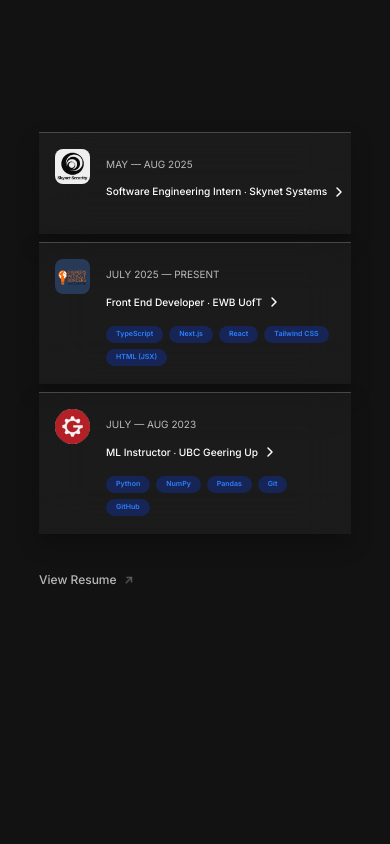
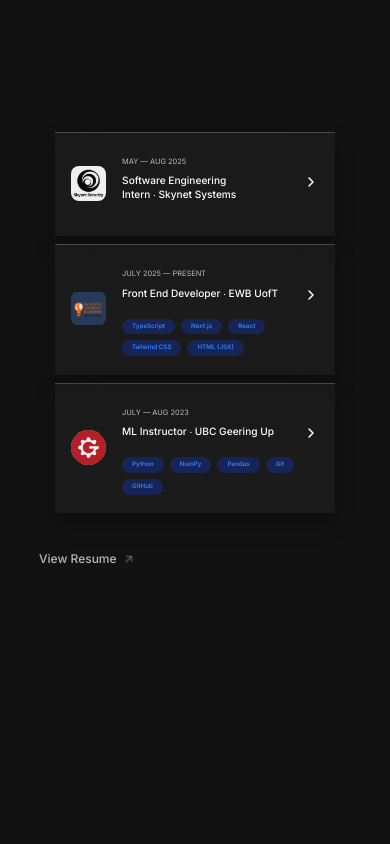
Before and after one commit to stev-jz/website, a Next.js app: page / in a window 390 px wide. Shown: the part 900-1744 px from the top of the page. Built offline with nearby package versions, Linux system fonts and the light colour scheme.

Commit message:
glass container major changes

```diff
--- a/src/app/sections/projects.tsx
+++ b/src/app/sections/projects.tsx
@@ -18,7 +18,7 @@ export default function Projects(){
             {/*the footer */}
             <div className="lg:pl-3 max-lg:px-4 mt-40 mb-10 text-left text-black/60 dark:text-gray-400">
                 <p className=" tracking-tight font-light lg:text-[2.1vh] max-lg:text-[3.2vw] leading-relaxed lg:w-[70%] max-lg:w-full ">
-                    Coded and designed in{' '}
+                    Developed and designed in{' '}
                     <TechUsed href="https://code.visualstudio.com/">
                     Visual Studio Code
                     </TechUsed>
--- a/src/components/GlassContainer.tsx
+++ b/src/components/GlassContainer.tsx
@@ -15,8 +15,7 @@ export default function GlassContainer(props: GlassContainerProps) {
   const descId = useId();
 
   return (
-    <div className="container-type-inline max-lg:w-[80vw] max-lg:mx-auto">
-      {/* Entire card toggles description */}
+    <div className="container-type-inline max-lg:w-[80vw] max-lg:mx-auto max-lg:px-4">
       <button
         type="button"
         onClick={() => setOpen(v => !v)}
@@ -25,14 +24,15 @@ export default function GlassContainer(props: GlassContainerProps) {
         className={`
           cursor-pointer
           group relative w-full text-left
-          pt-4 pb-[max(2.2vh,14px)]           /* a bit taller when collapsed */
-          flex px-[clamp(1rem,3vw,2.5rem)] gap-[clamp(1rem,3vw,2.5rem)]
-          rounded-[15]
+          pt-4 pb-[max(2.2vh,14px)]
+          flex items-center
+          px-[clamp(1rem,3vw,2.5rem)] gap-[clamp(1rem,3vw,2.5rem)]
+          rounded-[15] overflow-hidden
           transition duration-300 ease-in-out
           border-t dark:border-t-white/20 border-t-white/40
           dark:bg-white/4 bg-gray-400/15 backdrop-blur-xl
           shadow-[0_10px_20px_rgba(0,0,0,0.25)]
-          dark:hover:bg-white/8 hover:bg-white/17 hover:opacity-200
+          dark:hover:bg-white/8 hover:bg-white/17
           dark:hover:shadow-[0_10px_20px_rgba(0,0,0,0.25)]
           hover:shadow-[0_10px_20px_rgba(0,0,0,0.35)]
           dark:hover:backdrop-blur-md hover:backdrop-blur-2xl
@@ -40,78 +40,76 @@ export default function GlassContainer(props: GlassContainerProps) {
           focus:outline-none focus-visible:ring-2 focus-visible:ring-blue-500/60
         `}
       >
-        {/* Logo */}
-        <div className="flex items-center">
-          <div className="lg:size-[clamp(8vh,9cqw,12vh)] max-lg:size-[clamp(28px,9vw,40px)] max-lg:shrink-0 rounded-lg overflow-hidden">
+        {/* Icon */}
+        <div className="grid place-items-center">
+          <div className="
+            lg:size-[clamp(8vh,9cqw,12vh)]
+            max-lg:size-[clamp(28px,9vw,40px)]
+            shrink-0 rounded-lg overflow-hidden
+            [&>*]:h-full [&>*]:w-full
+            [&_img]:block [&_img]:h-full [&_img]:w-full [&_img]:object-contain
+          ">
             {props.projectImage}
           </div>
         </div>
 
         {/* Content */}
-        <div className="flex-1 h-full min-w-0 flex flex-col justify-center">
-          <div className="flex flex-col items-start justify-between mb-[0.5em] gap-1">
-            <div className="lg:text-[clamp(0.6vh,1.9cqw,1.6vh)] max-lg:text-[clamp(10px,2.5vw,14px)] opacity-70 py-2 text-gray-800 dark:text-white">
+        <div className="flex-1 min-w-0 flex flex-col justify-center">
+        <div
+  className="
+    py-2 opacity-70 text-gray-800 dark:text-white leading-tight
+    lg:text-[clamp(0.6vh,1.9cqw,1.6vh)]
+    max-lg:text-[clamp(7px,1.9vw,11px)]  // was clamp(10px,2.2vw,12px)
+  "
+>
   {props.date}
 </div>
 
-            {/* Title + chevron (chevron only on hover desktop; always on mobile) */}
+          <div className="w-full flex items-start gap-2 mb-[0.5em]">
           <h1
   className="
-                transition-colors duration-300 ease-in-out
+    flex-1 min-w-0 break-words text-balance leading-snug
     text-gray-900 dark:text-white
     group-hover:text-blue-700 dark:group-hover:text-blue-600
-                lg:text-[clamp(1.4vh,2.4cqw,2.3vh)] max-lg:text-[clamp(1px,2.6vw,18px)]
+    transition-colors duration-300 ease-in-out
+    lg:text-[clamp(1.4vh,2.4cqw,2.3vh)]
+    max-lg:text-[clamp(9px,2.6vw,15px)]  // was clamp(12px,3.2vw,16px)
     font-[500]
   "
 >
-              <span
-                className="
-                  inline-flex items-center min-w-0
-                  max-lg:whitespace-nowrap max-lg:overflow-visible
-                  lg:truncate lg:overflow-hidden
-                "
-              >
-                <span className="min-w-0">{props.title}</span>
+  {props.title}
+</h1>
 
             {props.description && (
               <span
                 className="
-                      align-middle ml-1 inline-flex items-center justify-center
+                  ml-1 shrink-0 inline-flex items-center justify-center
                   opacity-0 group-hover:opacity-100 max-lg:opacity-100
-                      transition-opacity duration-300
+                  transition-opacity duration-300 text-inherit
                 "
                 aria-hidden="true"
               >
                 <svg
                   viewBox="0 0 24 24"
-                      className={`h-4 w-4 flex-shrink-0 transition-transform duration-300 ease-out ${open ? 'rotate-90' : 'rotate-0'}`}
-                      fill="none"
-                      stroke="currentColor"   /* matches title color */
-                      strokeWidth="2.2"
-                      strokeLinecap="round"
-                      strokeLinejoin="round"
+                  className={`h-4 w-4 transition-transform duration-300 ease-out ${open ? 'rotate-90' : 'rotate-0'}`}
+                  fill="none" stroke="currentColor" strokeWidth="2.2" strokeLinecap="round" strokeLinejoin="round"
                 >
                   <path d="M9 6l6 6-6 6" />
                 </svg>
               </span>
             )}
-              </span>
-            </h1>
           </div>
 
-          {/* Collapsible description with link emoji at the end */}
           {props.description && (
-            <div
-              id={descId}
-              className={`
-                grid transition-all duration-300 ease-out
-                ${open ? 'grid-rows-[1fr] opacity-100' : 'grid-rows-[0fr] opacity-0'}
-              `}
-            >
+            <div id={descId} className={`grid transition-all duration-300 ease-out ${open ? 'grid-rows-[1fr] opacity-100' : 'grid-rows-[0fr] opacity-0'}`}>
               <div className="overflow-hidden">
-                <p className="dark:text-gray-300 py-1 text-gray-800 opacity-75 lg:text-[clamp(0.7vh,2.2cqw,2vh)] max-lg:text-[clamp(8px,2.5vw,14px)] mb-[0.8em]">
+                <p className="
+                  mb-[0.8em] py-1 leading-relaxed break-words
+                  text-gray-800 dark:text-gray-300 opacity-75
+                  lg:text-[clamp(0.7vh,2.2cqw,2vh)]
+                  max-lg:text-[clamp(7px,2.4vw,14px)]
+                ">
                   {props.description}
-                  {/* link emoji at the end; underline on hover; same font size; doesn't toggle card */}
                   <a
                     href={props.link}
                     target="_blank"
@@ -128,12 +126,13 @@ export default function GlassContainer(props: GlassContainerProps) {
             </div>
           )}
 
-          {/* Tags */}
           <ul className="flex flex-wrap lg:gap-2 max-lg:gap-1.5 max-lg:mt-2">
-            {props.tags?.map((tag) => (
+            {props.tags?.map(tag => (
               <li
                 key={tag}
-                className="inline-flex items-center lg:px-3 lg:py-1 lg:text-[clamp(8px,2.5vw,13px)] max-lg:text-[1.8vw] max-lg:leading-tight max-lg:px-2.5 max-lg:py-1 font-semibold rounded-full bg-blue-950 text-blue-500"
+                className="inline-flex items-center lg:px-3 lg:py-1 lg:text-[clamp(8px,2.5vw,13px)]
+                           max-lg:text-[1.6vw] max-lg:leading-tight max-lg:px-2.5 max-lg:py-1
+                           font-semibold rounded-full bg-blue-950 text-blue-500"
               >
                 {tag}
               </li>
```
Lines whose indentation alone changed are shown as unchanged.
